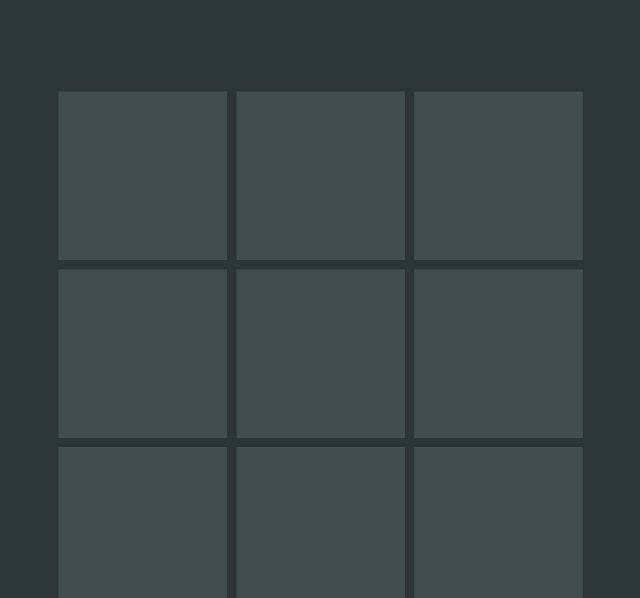
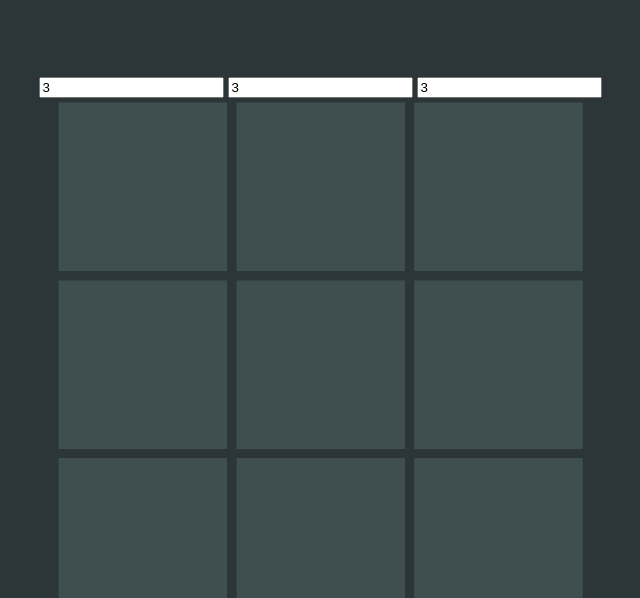
Before and after one commit to omerfcinoglu/tictactoe, a plain HTML site: page index.html in a window 1280 px wide. Shown: the top 598 px of the page, without its empty margins (320-960 px from the left). Drawn offline with Linux system fonts and the light colour scheme.

Commit message:
Add configurable grid and win count

```diff
--- a/app.js
+++ b/app.js
@@ -6,40 +6,55 @@ import GridManager from "./gird.js";
 const canvas = document.querySelector('canvas')
 const ctx = canvas.getContext('2d')
 const restartButton = document.getElementById('restartButton');
+const widthInput = document.getElementById('gridWidth');
+const heightInput = document.getElementById('gridHeight');
+const winInput = document.getElementById('winCount');
 
 
 let globals = new Globals();
 let game = new Game();
-let gridManager = new GridManager();
+let gridManager;
 
+function applySettings(){
+    globals.rows = parseInt(widthInput.value) || globals.rows;
+    globals.columns = parseInt(heightInput.value) || globals.columns;
+    globals.winnerStackCount = parseInt(winInput.value) || globals.winnerStackCount;
+}
 
-game.maxMoveCount = gridManager.row  * gridManager.colm;
+let canvasSize;
 
-let canvasSize = Math.min(window.innerWidth / 1.5,window.innerHeight /1.5)
+function updateCanvas(){
+    canvasSize = Math.min(window.innerWidth / 1.5,window.innerHeight /1.5)
+    canvas.width = canvasSize;
+    canvas.height = canvasSize;
+    globals.cellSize = canvasSize / globals.rows
+}
 
-canvas.width = canvasSize;
-canvas.height = canvasSize;
+function createGrid(){
+    gridManager = new GridManager();
+    gridManager.initGrid();
+    game.maxMoveCount = gridManager.row  * gridManager.colm;
+}
 
-globals.cellSize = canvasSize / globals.rows
-
+applySettings();
+updateCanvas();
+createGrid();
 
 document.getElementById("body").style.backgroundColor = globals.colors.bodyBg;
 canvas.style.backgroundColor = globals.colors.canvasBg;
 // canvas.style.border = `15px solid ${globals.colors.gridBorder}`;
 
-gridManager.initGrid();
 game.displayScore();
 
-
 restartButton.addEventListener('click' ,  ()=>{
+    applySettings();
+    updateCanvas();
+    createGrid();
     game.restart(gridManager);
 })
 
 window.addEventListener('resize', ()=>{
-    canvasSize  = Math.min(window.innerWidth / 1.5,window.innerHeight /1.5)
-    canvas.width = canvasSize;
-    canvas.height = canvasSize;
-    globals.cellSize = canvasSize / globals.rows
+    updateCanvas();
     gridManager.resizeGrid();
 
 })
--- a/index.html
+++ b/index.html
@@ -61,6 +61,11 @@
     </style>
 </head>
 <body id="body">
+    <div class="settings">
+        <input id="gridWidth" type="number" value="3" min="1" />
+        <input id="gridHeight" type="number" value="3" min="1" />
+        <input id="winCount" type="number" value="3" min="1" />
+    </div>
     <canvas id="myCanvas"></canvas>
     <div class="container">
         <div class="box" id="leftBox">X</div>
```
